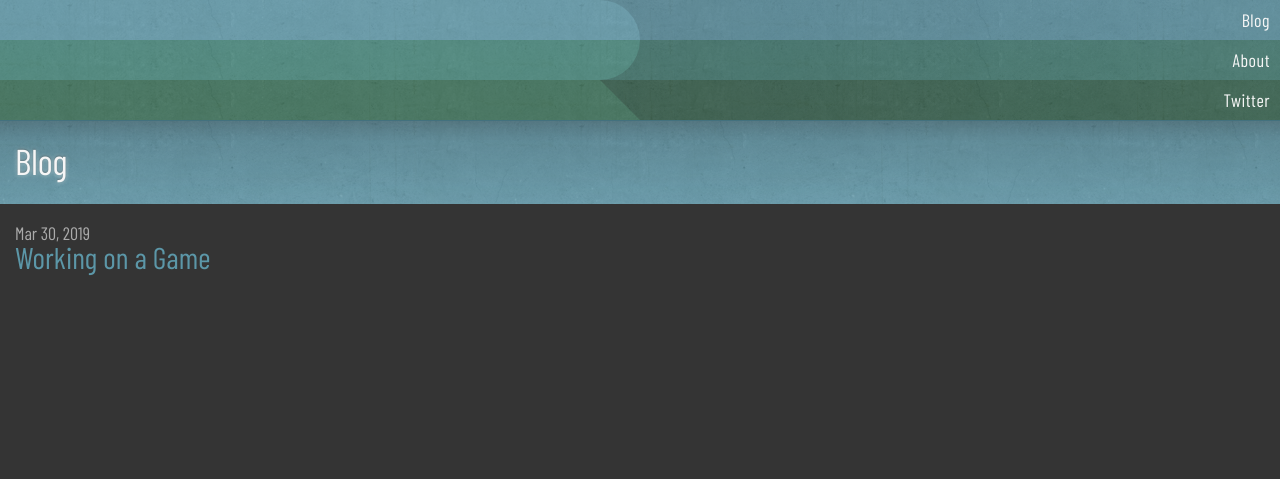
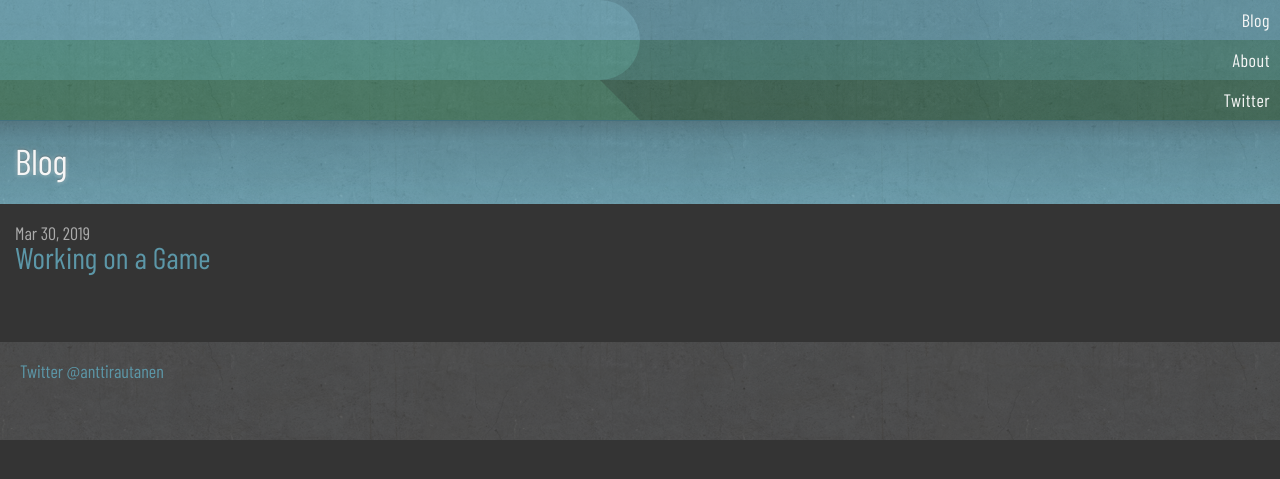
Before and after one commit to anttirautanen/anttirautanen.github.io, a Jekyll site: the page built from index.html, in a window 1280 px wide. Shown: the top 479 px of the page. Built offline with Jekyll 4.4.1, drawn with Linux system fonts in a browser that asks for light colours; some web fonts are replaced.

Commit message:
Add footer

```diff
--- a/_layouts/default.html
+++ b/_layouts/default.html
@@ -4,5 +4,8 @@
   <body>
     {% include header.html %}
     {{ content }}
+    <footer>
+      <a href="https://twitter.com/anttirautanen">Twitter @anttirautanen</a>
+    </footer>
   </body>
 </html>
--- a/_sass/basics.scss
+++ b/_sass/basics.scss
@@ -5,7 +5,6 @@ body {
   color: $colorForeground;
   font-family: "Barlow Condensed", sans-serif;
   font-size: 18px;
-  padding-bottom: 100px;
 }
 
 h1 {
@@ -36,3 +35,9 @@ a {
   font-weight: 400;
   text-decoration: none;
 }
+
+footer {
+  background: url("/bg-concrete.png");
+  margin-top: 40px;
+  padding: 20px 20px 60px 20px;
+}
```
